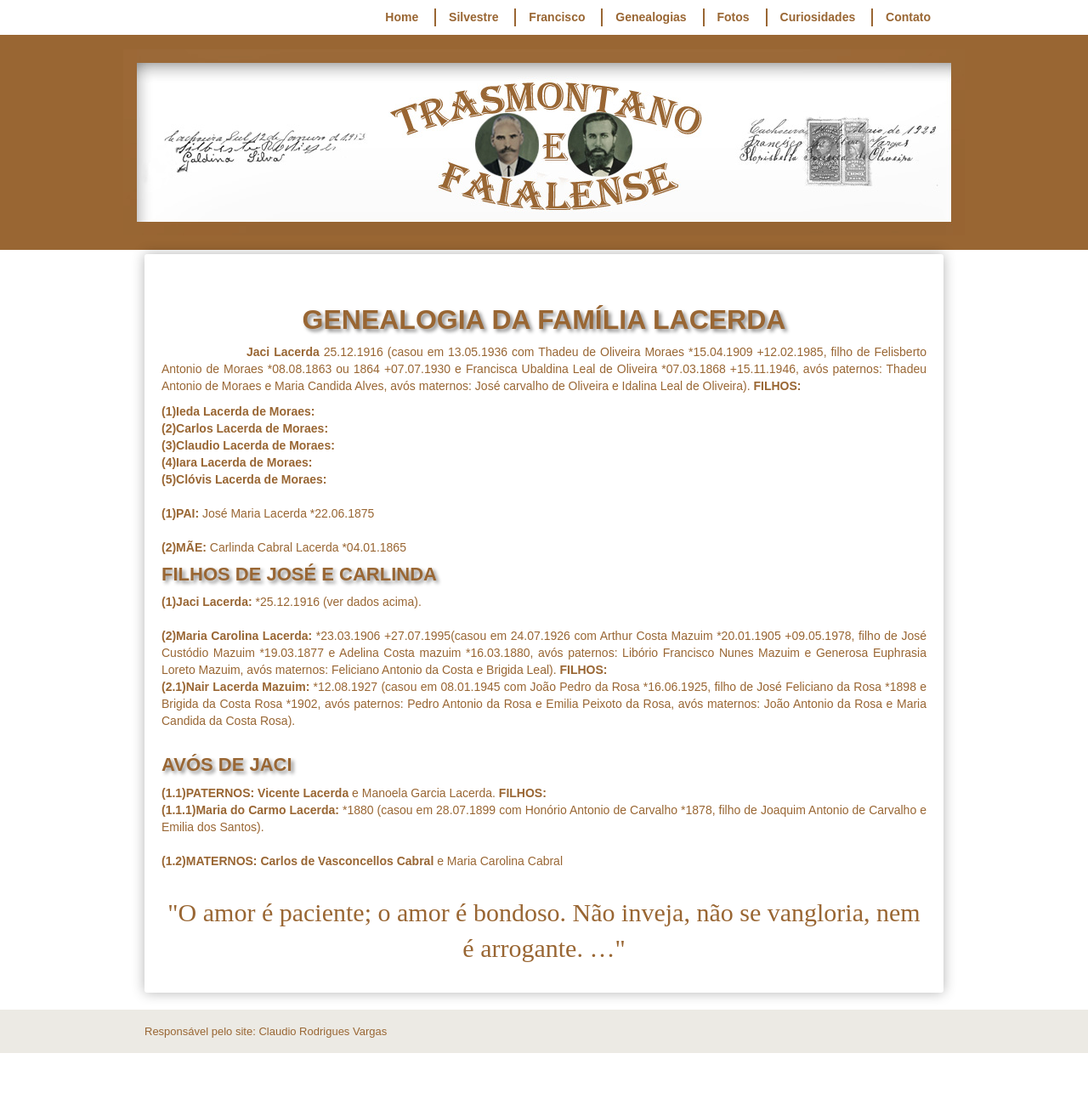
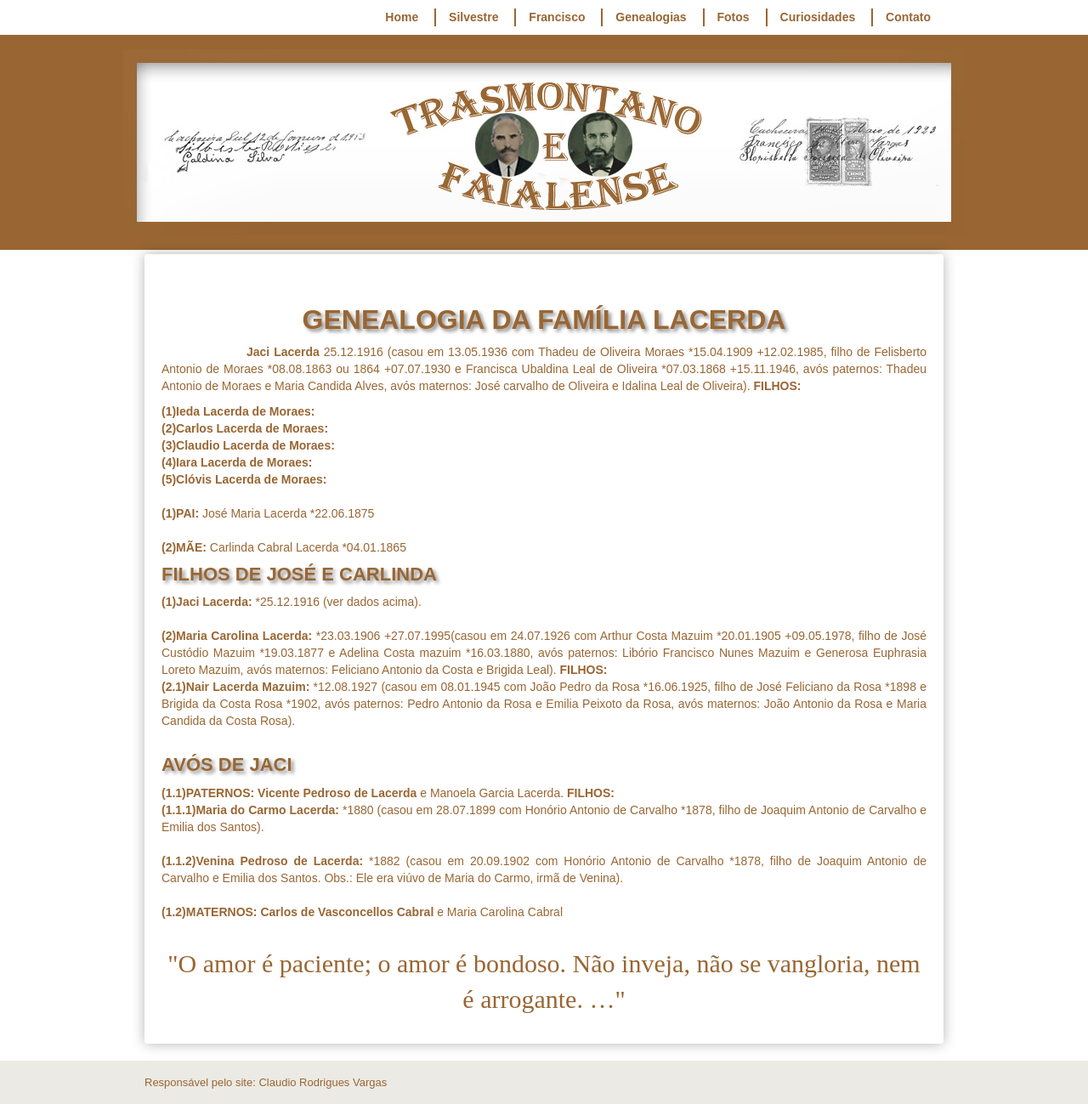
Before and after one commit to claudiovargas1955/claudiovargas1955.github.io, a Jekyll site: the page built from _pages/familia-lacerda.html, in a window 1280 px wide. Shown: the whole page at 85% size. Built offline with Jekyll 4.4.1, drawn with Linux system fonts in a browser that asks for light colours; some web fonts are replaced; before the commit the page ends 1239 px from its top, so only the background shows below that.

Commit message:
Update familia-lacerda.html

```diff
--- a/_pages/familia-lacerda.html
+++ b/_pages/familia-lacerda.html
@@ -120,9 +120,12 @@ Euphrasia Loreto Mazuim, avós maternos: Feliciano Antonio da Costa e Brigida Le
   Rosa e Maria Candida da Costa Rosa).<br><br>
 
 <h4>AVÓS DE JACI</h4>
-<p><b>(1.1)PATERNOS: Vicente Lacerda </b>e Manoela Garcia Lacerda. <b>FILHOS: </b><br>
+<p><b>(1.1)PATERNOS: Vicente Pedroso de Lacerda </b>e Manoela Garcia Lacerda. <b>FILHOS: </b><br>
   <b>(1.1.1)Maria do Carmo Lacerda: </b>*1880 (casou em 28.07.1899 com Honório Antonio de Carvalho *1878, filho de Joaquim Antonio de
   Carvalho e Emilia dos Santos). <br><br>
+
+  <b>(1.1.2)Venina Pedroso de Lacerda: </b>*1882 (casou em 20.09.1902 com Honório Antonio de Carvalho *1878, filho de Joaquim Antonio de
+  Carvalho e Emilia dos Santos. Obs.: Ele era viúvo de Maria do Carmo, irmã de Venina).<br><br>
 
 
 <b>(1.2)MATERNOS: Carlos de Vasconcellos Cabral </b>e Maria Carolina Cabral <br><br>
```
